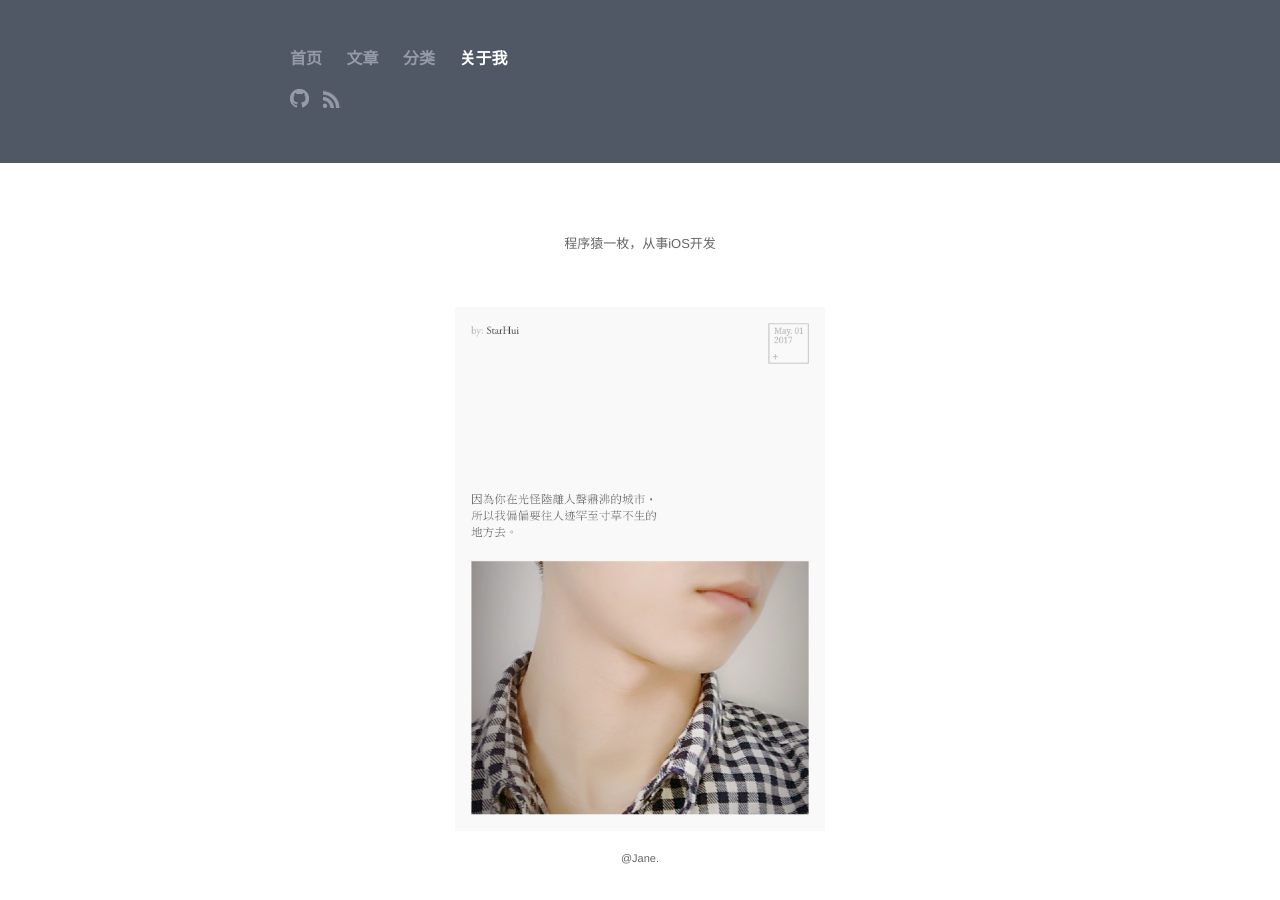
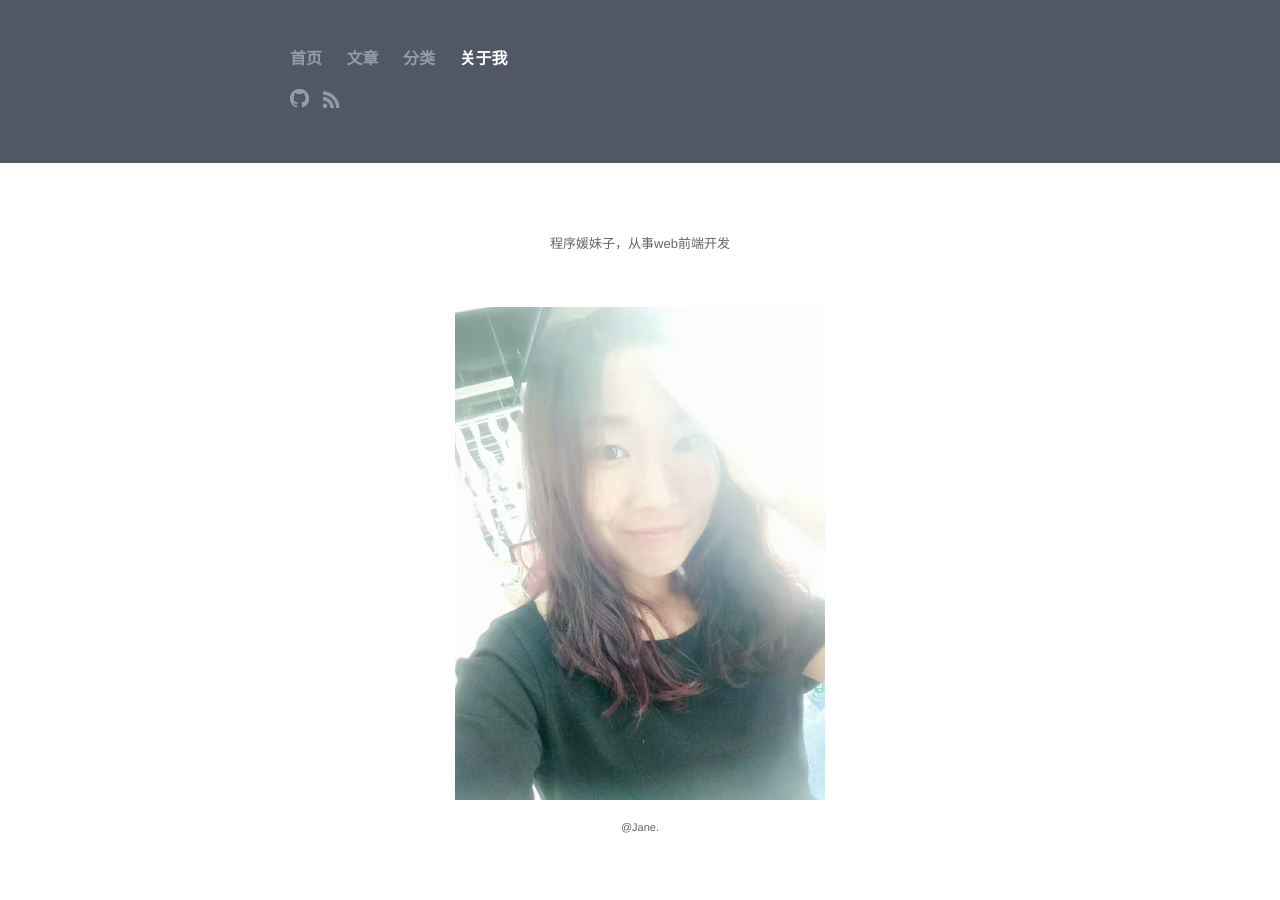
Before and after one commit to blueluu/blueluu.github.io, a Jekyll site: the page built from about.html, in a window 1280 px wide. Built offline with Jekyll 4.4.1, drawn with Linux system fonts in a browser that asks for light colours.

Commit message:
基本文件修改

```diff
--- a/about.html
+++ b/about.html
@@ -9,12 +9,12 @@ layout: default
 	<center>
      <br>
     <br>
-     <span>程序猿一枚，从事iOS开发</span>
+     <span>程序媛妹子，从事web前端开发</span>
     <br>
     <br>
      <br>
     <br>
-    <img width= 50% height=50% src="/images/mySelftest.png"/>
+    <img width= 50% height=50% src="/images/myself.jpeg"/>
 
     </center>
   <!--mySelftest-->
```
Also changed, not shown: images/myself.jpeg (added).
